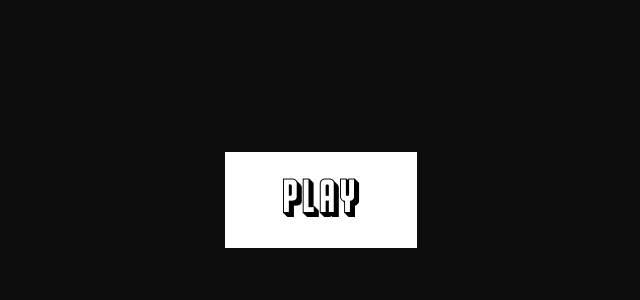
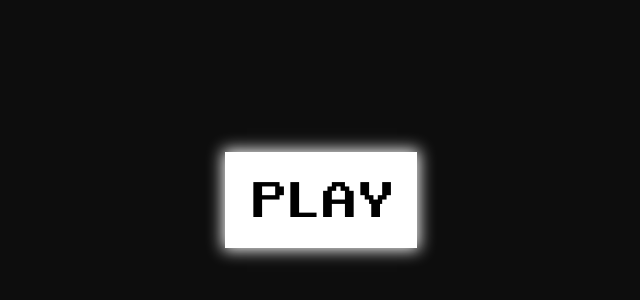
Before and after one commit to Mangow44/PERSO-Shooter, a Svelte app: page / in a window 1280 px wide. Shown: the part 200-500 px from the top of the page, without its empty margins (319-959 px from the left). Built offline with nearby package versions, Linux system fonts and the light colour scheme.

Commit message:
:zap: Few improvements

```diff
--- a/src/app.css
+++ b/src/app.css
@@ -5,6 +5,11 @@
 @font-face {
 	font-family: Franchise;
 	src: url('/fonts/franchise_2/Franchise.ttf');
+}
+
+@font-face {
+	font-family: RetroGaming;
+	src: url('/fonts/retro_gaming/RetroGaming.ttf');
 }
 
 .shoot {
--- a/src/lib/Header/index.svelte
+++ b/src/lib/Header/index.svelte
@@ -6,5 +6,8 @@
 	class="flex h-[3rem] w-full
 		text-c-white bg-c-dark-gray"
 >
-	<h2 class="m-auto uppercase font-franchise text-4xl">score : {player.score}</h2>
+	<h2 class="flex m-auto uppercase font-retrogaming text-4xl">
+		<img class="h-[100%] w-[2rem] mr-4" src="/pictures/coin.png" alt="coin" />
+		{player.score}
+	</h2>
 </div>
--- a/src/lib/utils/Button.svelte
+++ b/src/lib/utils/Button.svelte
@@ -5,9 +5,16 @@
 
 <button
 	class="m-auto h-24 w-48
-        bg-white uppercase font-franchise text-5xl
-        hover:scale-110 cursor-pointer"
+        bg-white uppercase font-retrogaming text-5xl
+        hover:scale-110 cursor-pointer
+		custom-box-shadow"
 	on:click={() => foo()}
 >
 	{text}
 </button>
+
+<style>
+	.custom-box-shadow {
+		box-shadow: 0px 0px 15px 2px white;
+	}
+</style>
--- a/tailwind.config.cjs
+++ b/tailwind.config.cjs
@@ -4,7 +4,8 @@ module.exports = {
 	theme: {
 		extend: {
 			fontFamily: {
-				franchise: ['Franchise', 'sans-serif']
+				franchise: ['Franchise', 'sans-serif'],
+				retrogaming: ['RetroGaming', 'sans-serif']
 			},
 			colors: {
 				'c-black': '#0D0D0D',
```
Also changed, not shown: static/fonts/retro_gaming/RetroGaming.ttf (added), static/pictures/coin.png (added).
